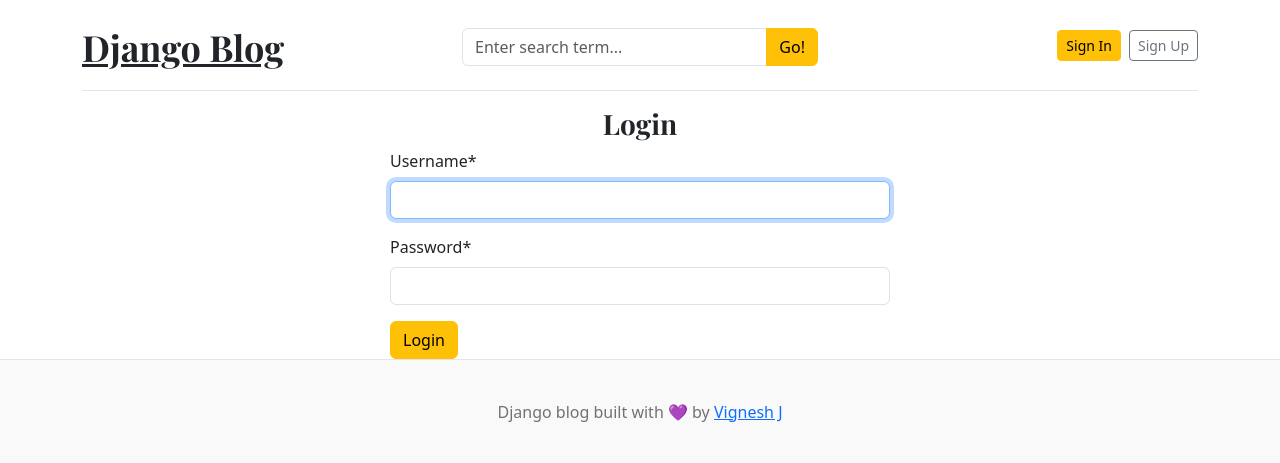
After one commit to Vignesh21J/Blog_Application_User_Roles_Based, a Django app: page /account/login/ in a window 1280 px wide. The commit adds this page. Shown: the top 463 px of the page. Run offline with Django 5.2, Linux system fonts and the light colour scheme; data that the repository does not hold is empty; parts of the project's set-up code (start-up, migrations or seed data) failed here and were passed over; some libraries are stand-ins or nearby versions.

Commit message:
feat: implement user registration, login, and logout

```diff
--- a/blog_main/settings.py
+++ b/blog_main/settings.py
@@ -40,6 +40,8 @@ INSTALLED_APPS = [
     'django.contrib.staticfiles',
     'blogs',
     'users',
+    "crispy_forms",
+    "crispy_bootstrap5",
 ]
 
 MIDDLEWARE = [
@@ -130,3 +132,6 @@ MEDIA_ROOT = BASE_DIR / 'media'
 # https://docs.djangoproject.com/en/5.1/ref/settings/#default-auto-field
 
 DEFAULT_AUTO_FIELD = 'django.db.models.BigAutoField'
+
+CRISPY_ALLOWED_TEMPLATE_PACKS = "bootstrap5"
+CRISPY_TEMPLATE_PACK = "bootstrap5"
--- a/blog_main/urls.py
+++ b/blog_main/urls.py
@@ -29,8 +29,10 @@ urlpatterns = [
     path('', views.home, name='home'),
 
     path('category/', include('blogs.urls')),
-    path('<slug:blog_slug>/', BlogsView.blogs, name='blogs'),
+    path('blogs/<slug:blog_slug>/', BlogsView.blogs, name='blogs'),
 
     path('blogs/search/', BlogsView.search, name='search'),
 
+    path('account/', include('users.urls')),
+
 ] + static(settings.MEDIA_URL, document_root=settings.MEDIA_ROOT)
--- a/templates/base.html
+++ b/templates/base.html
@@ -30,8 +30,18 @@
                 </div>
 
                 <div class="col-4 d-flex justify-content-end align-items-center">
-                    <a class="btn btn-sm btn-warning me-2" href="#">Sign In</a>
-                    <a class="btn btn-sm btn-outline-secondary" href="#">Sign Up</a>
+                    {% if not user.is_authenticated %}
+                    <a class="btn btn-sm btn-warning me-2" href="{% url 'login' %}">Sign In</a>
+                    <a class="btn btn-sm btn-outline-secondary" href="{% url 'register' %}">Sign Up</a>
+                    {% else %}
+                    <span class="me-2">You are logged in as <h6  class="d-inline">{{ user.username }}</h6></span>
+                    <form action="{% url 'logout' %}" method="POST" class="d-inline">
+                        {% csrf_token %}
+                        <button type="submit" class="btn btn-outline-danger btn-sm">
+                            Logout
+                        </button>
+                    </form>
+                    {% endif %}
                 </div>
 
             </div>
--- /dev/null
+++ b/templates/login.html
@@ -0,0 +1,13 @@
+{% extends 'base.html' %}
+
+{% block content %}
+{% load crispy_forms_tags %}
+
+<h3 class="text-center">Login</h3>
+
+<form action="{% url 'login' %}" method="POST" style="width:500px; margin:auto;">
+    {% csrf_token %}
+    {{ form | crispy }}
+    <button type="submit" class="btn btn-warning">Login</button>
+</form>
+{% endblock %}
--- /dev/null
+++ b/users/urls.py
@@ -0,0 +1,8 @@
+from django.urls import path
+from . import views
+
+urlpatterns = [
+    path('register/', views.register, name='register'),
+    path('login/', views.login, name='login'),
+    path('logout/', views.logout, name='logout'),
+]
--- a/users/views.py
+++ b/users/views.py
@@ -1,3 +1,56 @@
-from django.shortcuts import render
+from django.shortcuts import render, redirect
+from .forms import RegistrationForm
+
+from django.contrib.auth.forms import AuthenticationForm
+from django.contrib import auth
+
+from django.views.decorators.http import require_POST
 
 # Create your views here.
+def register(request):
+
+    if request.method == 'POST':
+        form = RegistrationForm(request.POST)
+        if form.is_valid():
+            form.save()
+            return redirect('login')
+
+    else:
+        form = RegistrationForm()
+
+    context = {
+        'form': form,
+    }
+    return render(request, 'register.html', context)
+
+
+def login(request):
+    if request.method == 'POST':
+        form = AuthenticationForm(request, request.POST)
+
+        # if form.is_valid():
+        #     username = form.cleaned_data['username']
+        #     password = form.cleaned_data['password']
+
+        #     user = auth.authenticate(username=username, password=password)
+        #     if user is not None:
+        #         auth.login(request, user)
+        #     return redirect('/')
+
+        if form.is_valid():
+            user = form.get_user()
+            auth.login(request, user)
+            return redirect('/')
+
+    else:
+        form = AuthenticationForm()
+    context = {
+        'form': form,
+    }
+    return render(request, 'login.html', context)
+
+
+@require_POST
+def logout(request):
+    auth.logout(request)
+    return redirect('login')
```
Also changed, not shown: templates/register.html (added, +14 -0 lines), users/forms.py (added, +8 -0 lines).
